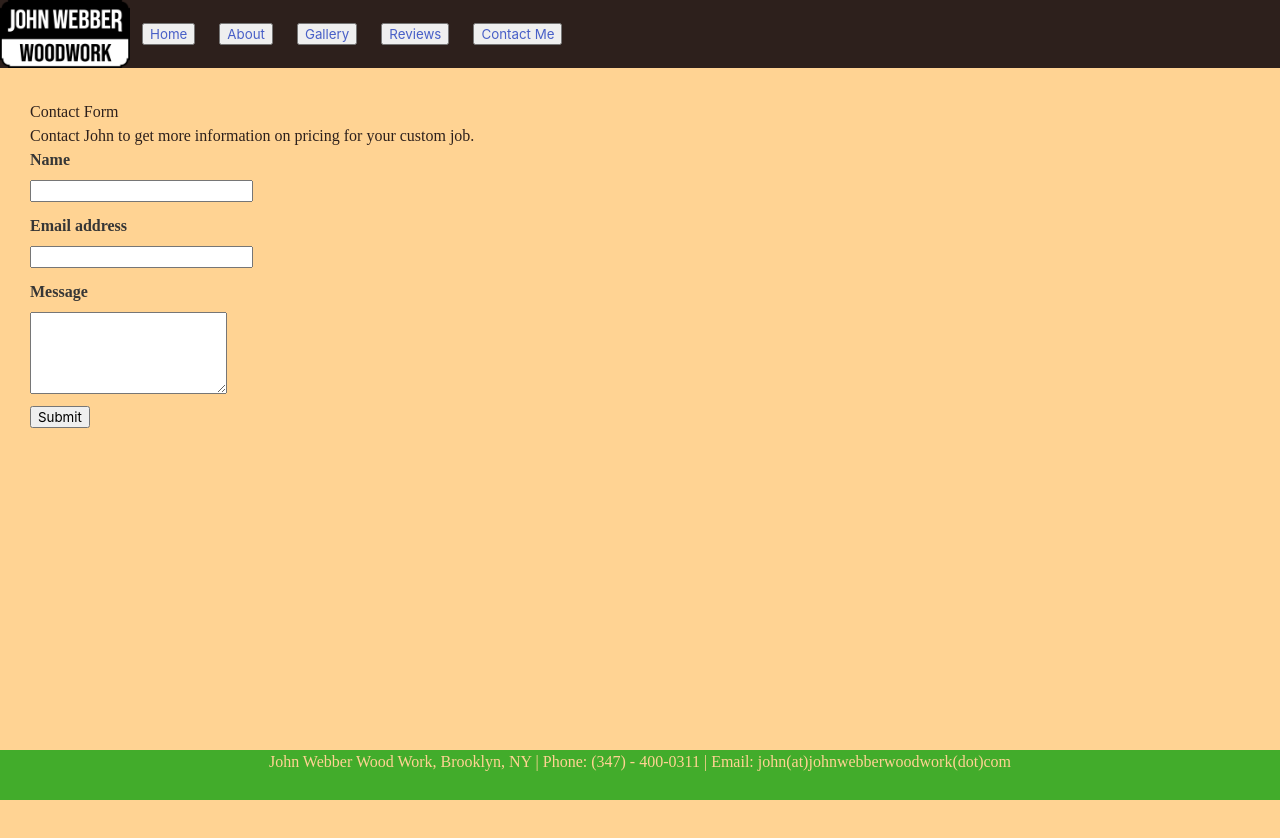
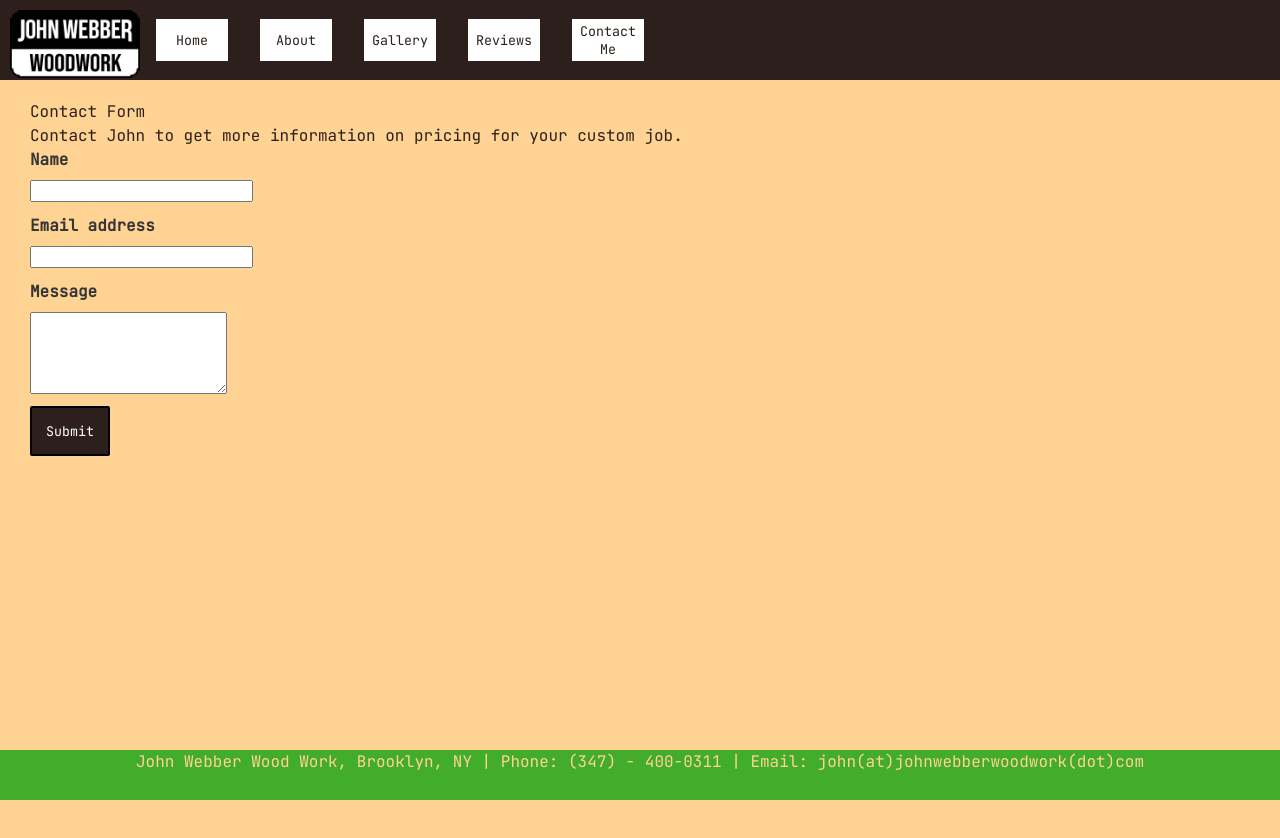
Before and after one commit to elizlotto/webberwoodwork, a React (Create React App) app in the folder client/: page /#/contact in a window 1280 px wide. Shown: the top 838 px of the page. Built offline with nearby package versions, Linux system fonts and the light colour scheme; a web font is replaced by a local one.

Commit message:
customized buttons and other css

```diff
--- a/client/src/components/ContactForm.css
+++ b/client/src/components/ContactForm.css
@@ -1,3 +1,16 @@
 .contact {
 height: 100%;
 }
+
+.btn {
+  border: solid black 2px ;
+  background-color: #2d201c ;
+  color: white;
+}
+
+.btn:hover {
+background: white;
+color: #2d201c;
+border: solid black 2px;
+
+}
--- a/client/src/components/NavigationBar.css
+++ b/client/src/components/NavigationBar.css
@@ -1,8 +1,42 @@
 #navbar {
-    width: 100%;
-    position: fixed;
-    background-color: #2D201C;
+  width: 100%;
+  position: fixed;
+  background-color: #2d201c;
+  height: 10%;
+  color: #42ac2b;
 }
-#navbarBasic {
-    background-color: #2D201C;
+/* extends the color of the navbar for when the mobile version is displayed and burger clicked to expand. */
+.navbarBasic {
+  background-color: #2d201c;
 }
+img {
+  margin-left: 10px;
+  padding-top: 10px;
+}
+
+.navbar-burger {
+  color: white;
+}
+
+.btnclr {
+    color:#2d201c;
+}
+
+button {
+  font-family: "JetBrains Mono", monospace;
+  border-radius: 2px;
+
+  background-color: white;
+  text-decoration: none;
+  cursor: pointer;
+  height: 50px;
+  width: 80px;
+  border: solid #2d201c 4px
+}
+
+button:hover {
+  background: #white;
+  border: solid white 8px;
+  border-radius: 2px;
+  text-decoration: none;
+}
--- a/client/src/components/NavigationBar.jsx
+++ b/client/src/components/NavigationBar.jsx
@@ -5,6 +5,9 @@ import JwwLogo from '../assets/logo.png';
 import { useState } from 'react';
 
 const NavigationBar = () => {
+  /*this function will toggle the menu in mobile mode without needing to set a state
+   This function must be included in the onClick for each menu item to the menu closes after the click.JwwLogo
+  */
   function toggleBurgerMenu() {
     document.querySelector('.navbar-menu').classList.toggle('is-active');
   }
@@ -37,35 +40,35 @@ const NavigationBar = () => {
         <div class="navbar-start">
           <div class="navbar-item">
             <button>
-              <Link to="/" onClick={toggleBurgerMenu}>
+              <Link to="/" class="btnclr" onClick={toggleBurgerMenu}>
                 Home
               </Link>
             </button>
           </div>
           <div class="navbar-item">
             <button>
-              <Link to="/about" onClick={toggleBurgerMenu}>
+              <Link to="/about" class="btnclr" onClick={toggleBurgerMenu}>
                 About
               </Link>
             </button>
           </div>
           <div class="navbar-item">
             <button>
-              <Link to="/portfolio" onClick={toggleBurgerMenu}>
+              <Link to="/portfolio" class="btnclr" onClick={toggleBurgerMenu}>
                 Gallery
               </Link>
             </button>
           </div>
           <div class="navbar-item">
             <button>
-              <Link to="/testimonials" onClick={toggleBurgerMenu}>
+              <Link to="/testimonials" class="btnclr" onClick={toggleBurgerMenu}>
                 Reviews
               </Link>
             </button>
           </div>
           <div class="navbar-item">
             <button>
-              <Link to="/contact" onClick={toggleBurgerMenu}>
+              <Link to="/contact" class="btnclr" onClick={toggleBurgerMenu}>
                 Contact Me
               </Link>
             </button>
--- a/client/src/components/style.css
+++ b/client/src/components/style.css
@@ -11,6 +11,7 @@
 
 /* css for the main html tag in app.js */
 main {
+  font-family: 'JetBrains Mono', monospace;
   background-color: #FFD393;
   color: #2D201C;
   height: 100%;
--- a/client/src/index.html
+++ b/client/src/index.html
@@ -3,6 +3,10 @@
 
 <head>
   <link rel="stylesheet" href="https://cdn.jsdelivr.net/npm/bulma@0.9.1/css/bulma.min.css">
+  <link rel="preconnect" href="https://fonts.gstatic.com">
+  <link href="https://fonts.googleapis.com/css2?family=JetBrains+Mono&display=swap" rel="stylesheet">
+
+
   <meta charset="UTF-8" />
   <meta name="viewport" content="width=device-width, initial-scale=1">
   <title>John Webber Woodwork</title>
```
